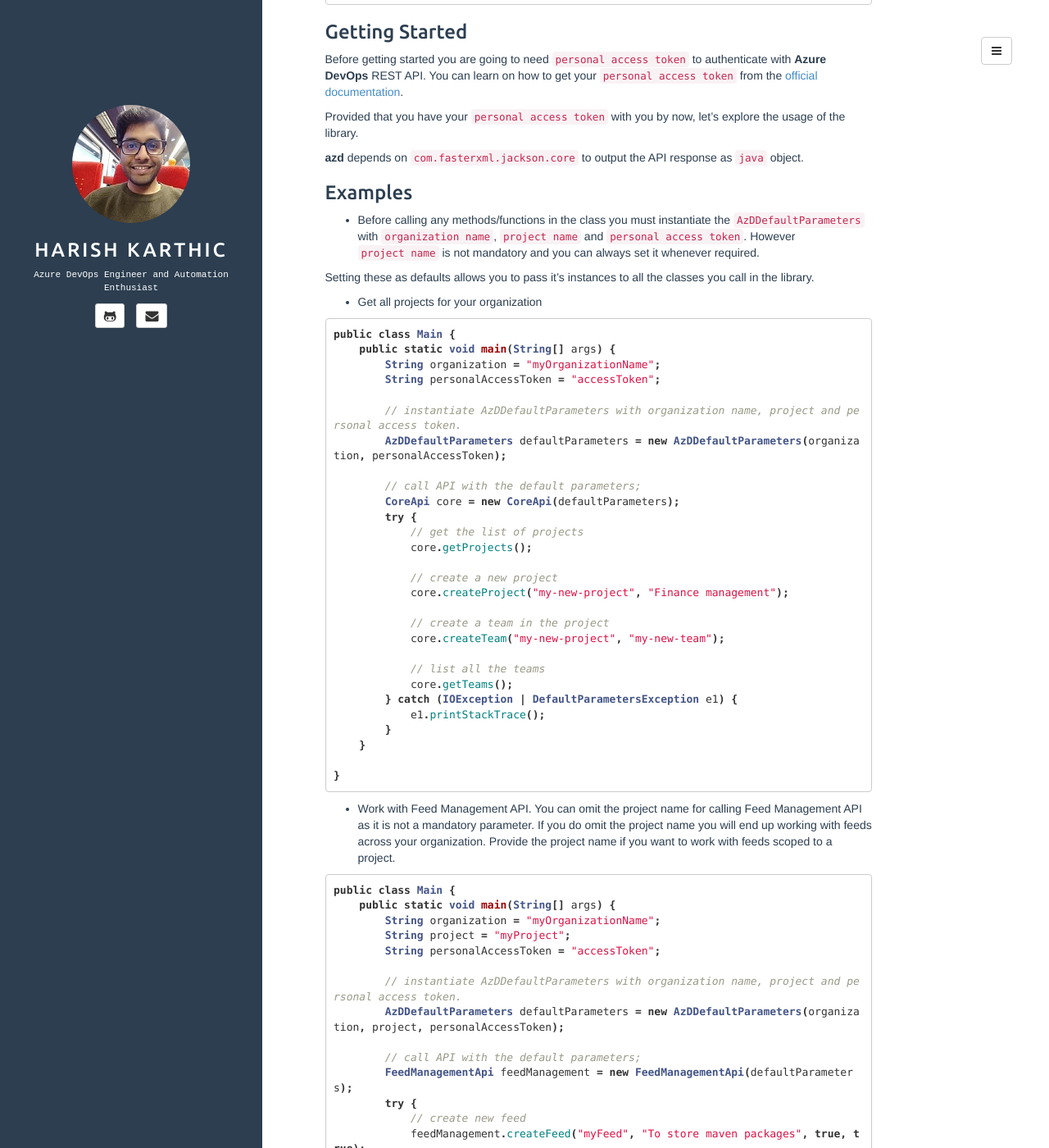
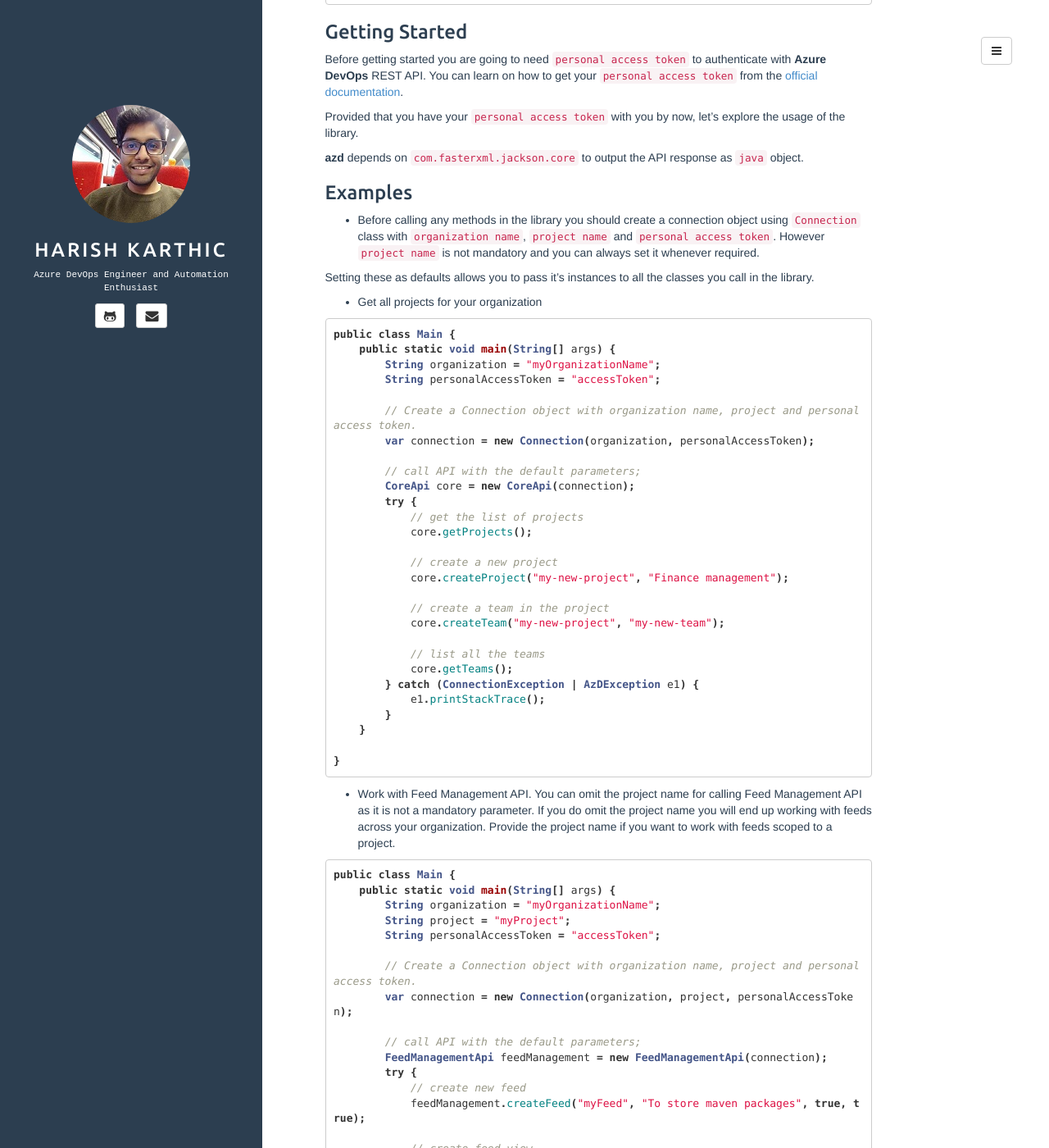
Before and after one commit to hkarthik7/hkarthik7.github.io, a Jekyll site: the page built from _posts/2020/12/04/2020-12-04-AzureDevOpsJavaSDK.md, in a window 1280 px wide and 1400 px high, scrolled down 845 px. Shown: the whole window at 82% size. Built offline with Jekyll 4.4.1, drawn with Linux system fonts in a browser that asks for light colours; some of the changed text lies outside the part shown.

Commit message:
Updated azd blog post with latest library changes

```diff
--- a/_posts/2020/12/04/2020-12-04-AzureDevOpsJavaSDK.md
+++ b/_posts/2020/12/04/2020-12-04-AzureDevOpsJavaSDK.md
@@ -50,7 +50,7 @@ Provided that you have your `personal access token` with you by now, let's explo
 
 ### Examples
 
-- Before calling any methods/functions in the class you must instantiate the `AzDDefaultParameters` with `organization name`, `project name` and `personal access token`. However `project name` is not mandatory and you can always set it whenever required.
+- Before calling any methods in the library you should create a connection object using `Connection` class with `organization name`, `project name` and `personal access token`. However `project name` is not mandatory and you can always set it whenever required.
 
 Setting these as defaults allows you to pass it's instances to all the classes you call in the library.
 
@@ -62,11 +62,11 @@ public class Main {
         String organization = "myOrganizationName";
         String personalAccessToken = "accessToken";
 
-        // instantiate AzDDefaultParameters with organization name, project and personal access token.
-        AzDDefaultParameters defaultParameters = new AzDDefaultParameters(organization, personalAccessToken);
+        // Create a Connection object with organization name, project and personal access token.
+        var connection = new Connection(organization, personalAccessToken);
 
         // call API with the default parameters;
-        CoreApi core = new CoreApi(defaultParameters);
+        CoreApi core = new CoreApi(connection);
         try {
             // get the list of projects
             core.getProjects();
@@ -79,7 +79,7 @@ public class Main {
 
             // list all the teams
             core.getTeams();
-        } catch (IOException | DefaultParametersException e1) {
+        } catch (ConnectionException | AzDException e1) {
             e1.printStackTrace();
         }
     }
@@ -96,11 +96,11 @@ public class Main {
         String project = "myProject";
         String personalAccessToken = "accessToken";
 
-        // instantiate AzDDefaultParameters with organization name, project and personal access token.
-        AzDDefaultParameters defaultParameters = new AzDDefaultParameters(organization, project, personalAccessToken);
+        // Create a Connection object with organization name, project and personal access token.
+        var connection = new Connection(organization, project, personalAccessToken);
 
         // call API with the default parameters;
-        FeedManagementApi feedManagement = new FeedManagementApi(defaultParameters);
+        FeedManagementApi feedManagement = new FeedManagementApi(connection);
         try {
             // create new feed
             feedManagement.createFeed("myFeed", "To store maven packages", true, true);
@@ -136,7 +136,7 @@ public class Main {
             // update the existing feed;
             feedManagement.updateFeed("myFeed", true, "My new feed", true, true);
         }
-        catch (DefaultParametersException | IOException e1) {
+        catch (ConnectionException | AzDException e1) {
             e1.printStackTrace();
         }
     }
@@ -153,11 +153,11 @@ public class Main {
         String project = "myProject";
         String personalAccessToken = "accessToken";
 
-        // instantiate AzDDefaultParameters with organization name, project and personal access token.
-        AzDDefaultParameters defaultParameters = new AzDDefaultParameters(organization, project, personalAccessToken);
+        // Create a Connection object with organization name, project and personal access token.
+        var connection = new Connection(organization, project, personalAccessToken);
 
         // call API with the default parameters;
-        BuildApi build = new BuildApi(defaultParameters);
+        BuildApi build = new BuildApi(connection);
         try {
 
             // delete a build by id
@@ -184,10 +184,10 @@ public class Main {
             // list all builds and filter a particular id
             build.getBuilds().getBuildResults().stream().filter(id -> id.getId() == 22).forEach(System.out::println);
 
-            // queue a build with pipeline/definition name
-            build.queueBuild("java-project-CI");
+            // queue a build with pipeline/definition id
+            build.queueBuild(12);
 
-        } catch (DefaultParametersException | IOException e) {
+        } catch (ConnectionException | AzDException e) {
             e.printStackTrace();
         }
     }
```
Also changed, not shown: 2 other files.
